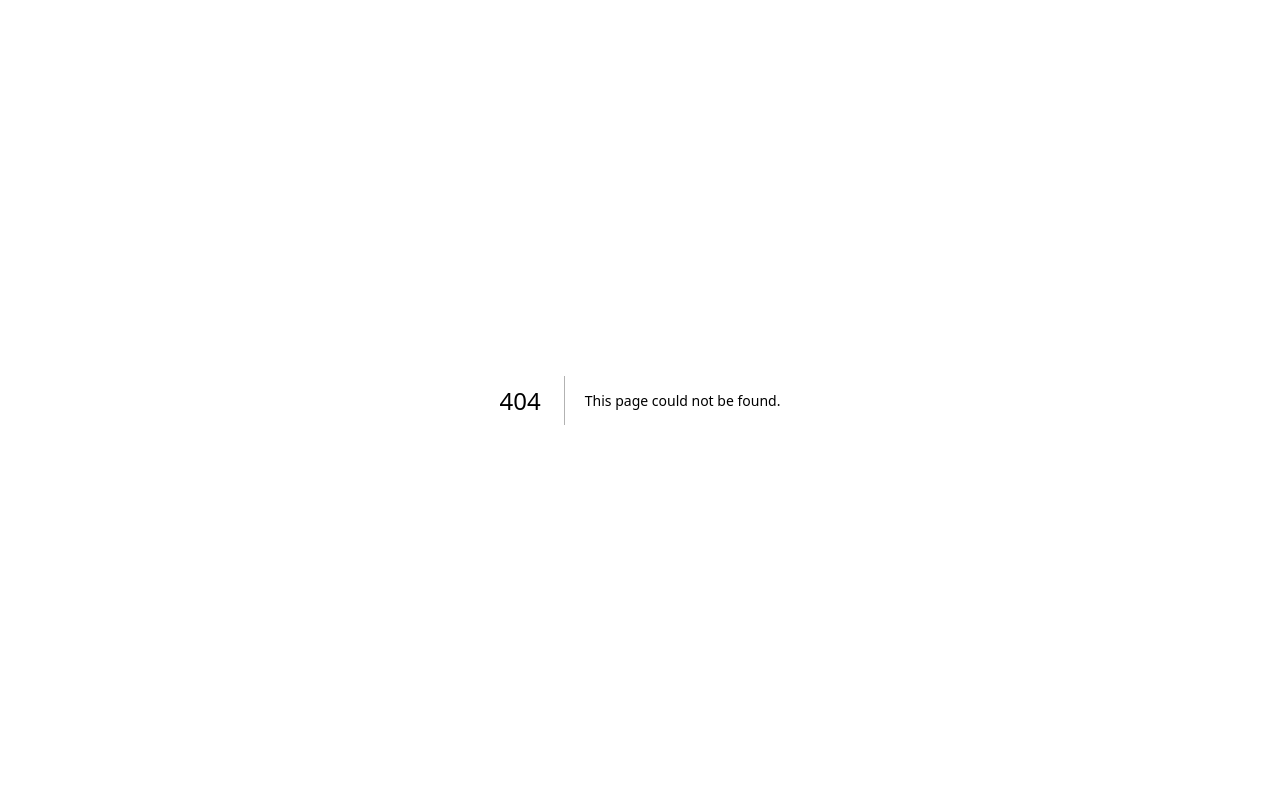
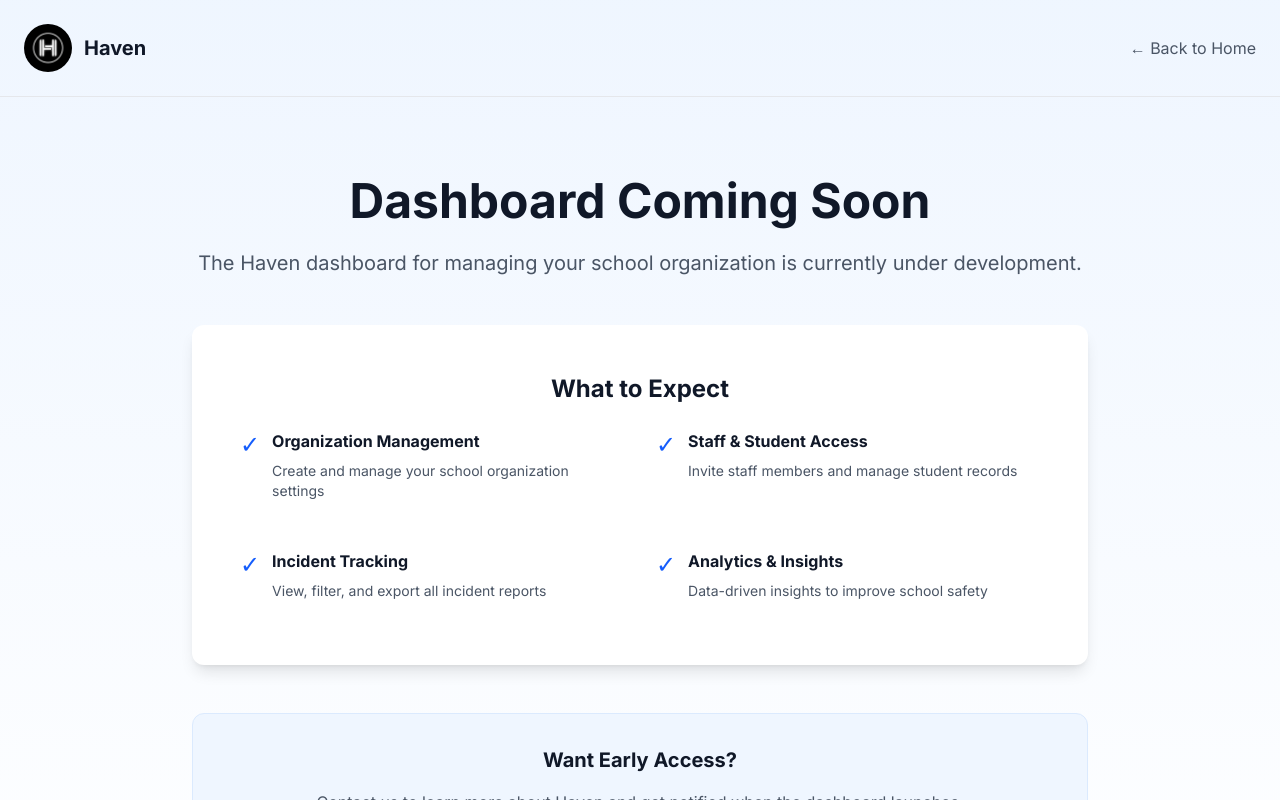
Before and after one commit to Daniel-Cross/safehaven, a Next.js app: page /dashboard in a window 1280 px wide. Before the commit this address had no page. Shown: the top 800 px of the page. Built offline with nearby package versions, Linux system fonts and the light colour scheme.

Commit message:
feat: Add /dashboard route with coming soon page and dashboard button in header

```diff
--- /dev/null
+++ b/app/dashboard/page.tsx
@@ -0,0 +1,109 @@
+import Link from 'next/link';
+import Image from 'next/image';
+
+export default function DashboardPage() {
+  return (
+    <div className="min-h-screen bg-gradient-to-b from-blue-50 to-white">
+      {/* Header */}
+      <header className="container mx-auto px-6 py-6 border-b border-gray-200">
+        <div className="flex items-center justify-between">
+          <Link href="/" className="flex items-center gap-3">
+            <Image
+              src="/logo.jpg"
+              alt="Haven"
+              width={48}
+              height={48}
+              className="rounded-full"
+            />
+            <span className="text-xl font-bold text-gray-900">Haven</span>
+          </Link>
+          <Link
+            href="/"
+            className="text-gray-600 hover:text-blue-600 transition"
+          >
+            ← Back to Home
+          </Link>
+        </div>
+      </header>
+
+      {/* Dashboard Content */}
+      <section className="container mx-auto px-6 py-20">
+        <div className="max-w-4xl mx-auto text-center">
+          <h1 className="text-5xl font-bold text-gray-900 mb-6">
+            Dashboard Coming Soon
+          </h1>
+          <p className="text-xl text-gray-600 mb-12">
+            The Haven dashboard for managing your school organization is currently under development.
+          </p>
+
+          <div className="bg-white rounded-xl shadow-lg p-12 mb-12">
+            <h2 className="text-2xl font-bold text-gray-900 mb-6">
+              What to Expect
+            </h2>
+            <div className="grid md:grid-cols-2 gap-8 text-left">
+              <div>
+                <div className="flex gap-3 mb-4">
+                  <div className="text-blue-600 text-2xl">✓</div>
+                  <div>
+                    <h3 className="font-bold text-gray-900 mb-2">Organization Management</h3>
+                    <p className="text-gray-600 text-sm">
+                      Create and manage your school organization settings
+                    </p>
+                  </div>
+                </div>
+              </div>
+              <div>
+                <div className="flex gap-3 mb-4">
+                  <div className="text-blue-600 text-2xl">✓</div>
+                  <div>
+                    <h3 className="font-bold text-gray-900 mb-2">Staff & Student Access</h3>
+                    <p className="text-gray-600 text-sm">
+                      Invite staff members and manage student records
+                    </p>
+                  </div>
+                </div>
+              </div>
+              <div>
+                <div className="flex gap-3 mb-4">
+                  <div className="text-blue-600 text-2xl">✓</div>
+                  <div>
+                    <h3 className="font-bold text-gray-900 mb-2">Incident Tracking</h3>
+                    <p className="text-gray-600 text-sm">
+                      View, filter, and export all incident reports
+                    </p>
+                  </div>
+                </div>
+              </div>
+              <div>
+                <div className="flex gap-3 mb-4">
+                  <div className="text-blue-600 text-2xl">✓</div>
+                  <div>
+                    <h3 className="font-bold text-gray-900 mb-2">Analytics & Insights</h3>
+                    <p className="text-gray-600 text-sm">
+                      Data-driven insights to improve school safety
+                    </p>
+                  </div>
+                </div>
+              </div>
+            </div>
+          </div>
+
+          <div className="bg-blue-50 rounded-xl p-8 border border-blue-100">
+            <h3 className="text-xl font-bold text-gray-900 mb-4">
+              Want Early Access?
+            </h3>
+            <p className="text-gray-600 mb-6">
+              Contact us to learn more about Haven and get notified when the dashboard launches.
+            </p>
+            <Link
+              href="/#contact"
+              className="inline-block bg-blue-600 text-white px-8 py-3 rounded-lg font-semibold hover:bg-blue-700 transition"
+            >
+              Contact Us
+            </Link>
+          </div>
+        </div>
+      </section>
+    </div>
+  );
+}
--- a/app/page.tsx
+++ b/app/page.tsx
@@ -1,4 +1,5 @@
 import Image from 'next/image';
+import Link from 'next/link';
 import ContactForm from '@/components/ContactForm';
 
 export default function Home() {
@@ -17,10 +18,16 @@ export default function Home() {
             />
             <span className="text-xl font-bold text-gray-900">Haven</span>
           </div>
-          <nav className="hidden md:flex gap-8">
+          <nav className="hidden md:flex gap-8 items-center">
             <a href="#features" className="text-gray-600 hover:text-blue-600 transition">Features</a>
             <a href="#benefits" className="text-gray-600 hover:text-blue-600 transition">Benefits</a>
             <a href="#contact" className="text-gray-600 hover:text-blue-600 transition">Contact</a>
+            <Link
+              href="/dashboard"
+              className="bg-blue-600 text-white px-6 py-2 rounded-lg font-semibold hover:bg-blue-700 transition"
+            >
+              Dashboard
+            </Link>
           </nav>
         </div>
       </header>
```
